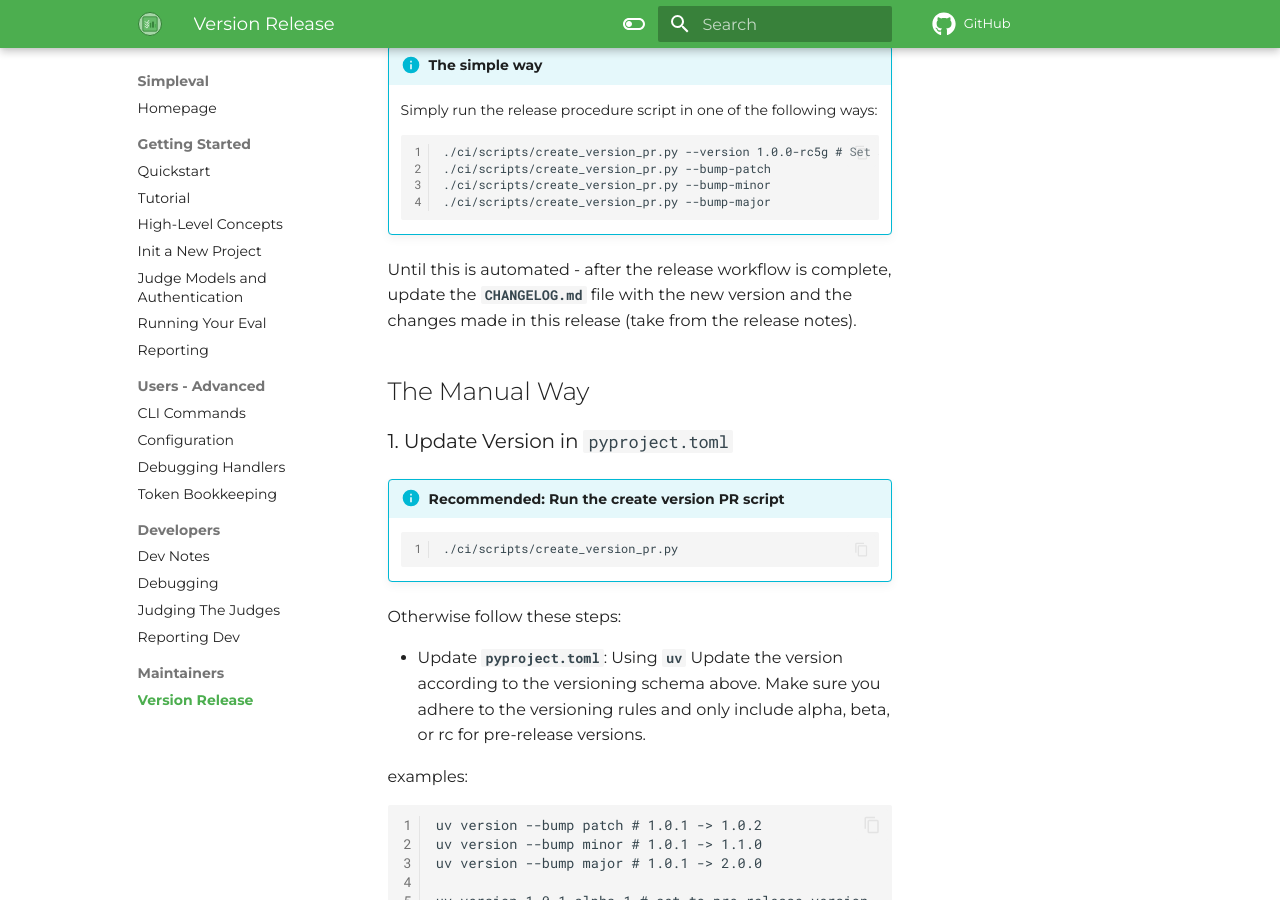
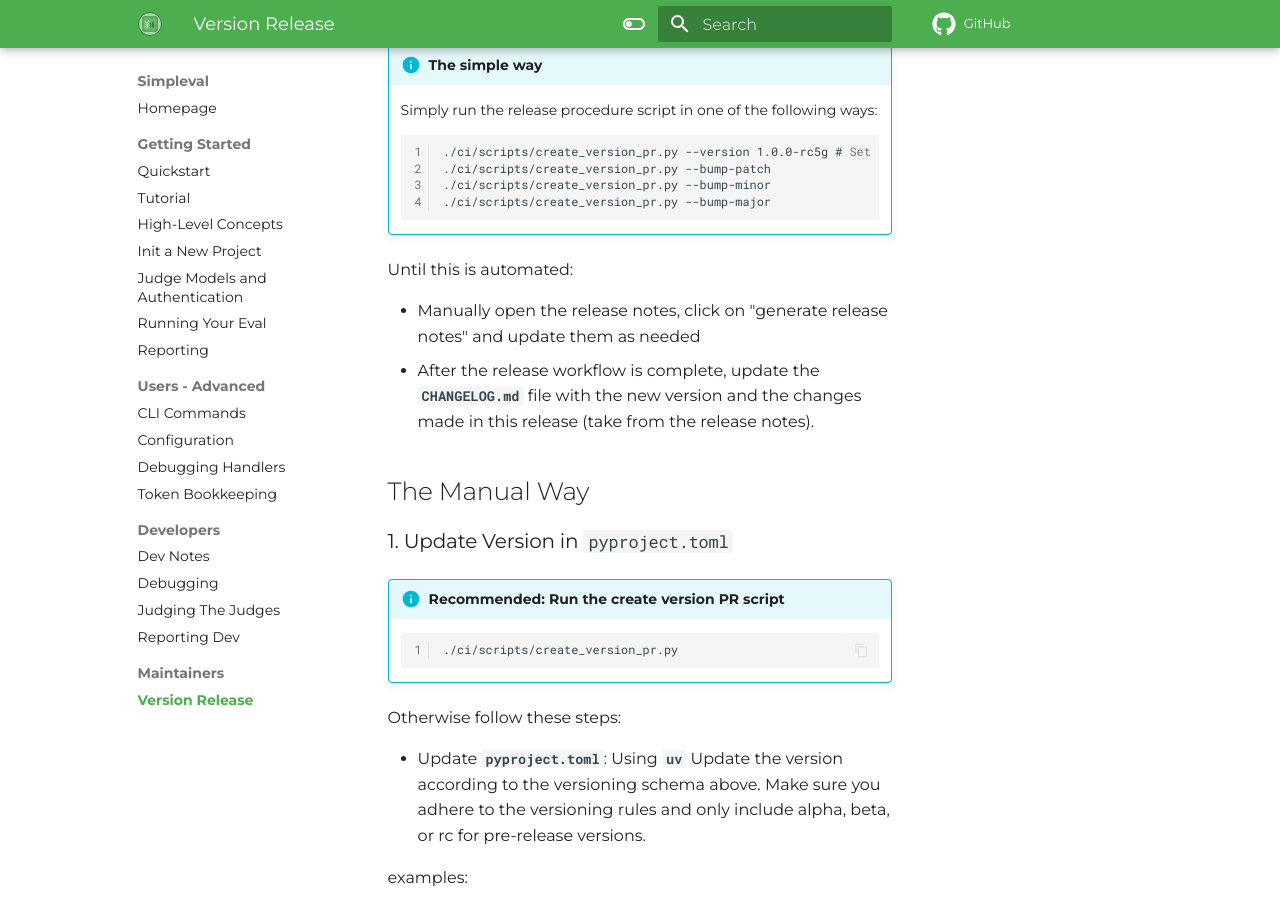
Before and after one commit to cyberark/simple-llm-eval, an MkDocs documentation site: the page built from docs/maintainers/version-release.md, in a window 1280 px wide and 900 px high, scrolled down 812 px. Built offline with MkDocs 1.6.1 and Material for MkDocs 9.7.7, drawn with Linux system fonts in a browser that asks for light colours; comment, search, counter and statistics services are not loaded; the version menu is left out.

Commit message:
ci: update release scripts

````diff
--- a/docs/maintainers/version-release.md
+++ b/docs/maintainers/version-release.md
@@ -34,7 +34,10 @@
     ./ci/scripts/create_version_pr.py --bump-major
     ```
 
-Until this is automated - after the release workflow is complete, update the `CHANGELOG.md` file with the new version and the changes made in this release (take from the release notes).
+Until this is automated:
+
+* Manually open the release notes, click on "generate release notes" and update them as needed
+* After the release workflow is complete, update the `CHANGELOG.md` file with the new version and the changes made in this release (take from the release notes).
 
 ## The Manual Way
 
````
